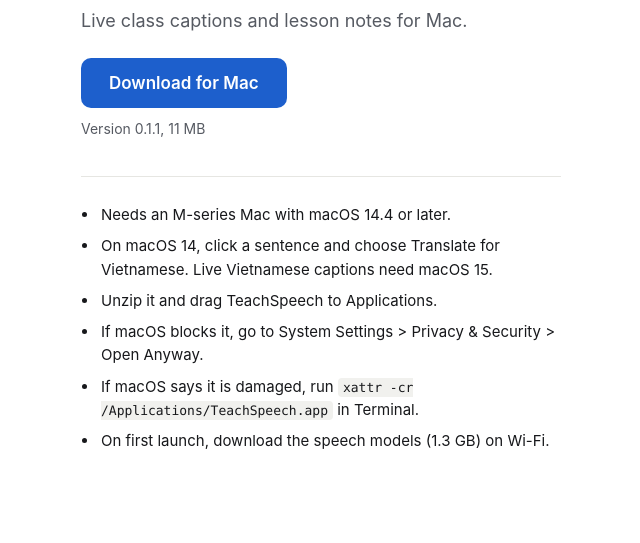
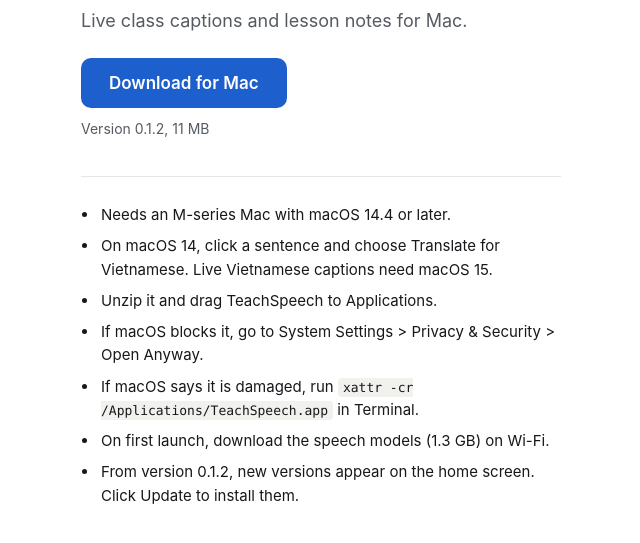
Before and after one commit to xNart99/TeachSpeech-download, a plain HTML site: page index.html in a window 1280 px wide. Shown: the part 115-658 px from the top of the page, without its empty margins (319-959 px from the left). Drawn offline with Linux system fonts and the light colour scheme.

Commit message:
Update download page for 0.1.2

```diff
--- a/index.html
+++ b/index.html
@@ -61,7 +61,7 @@ code { padding: 2px 5px; border-radius: 4px; background: var(--soft); font: 13px
   <h1>TeachSpeech</h1>
   <p class="lead">Live class captions and lesson notes for Mac.</p>
   <a class="download" href="https://github.com/xNart99/TeachSpeech-download/releases/latest/download/TeachSpeech.zip">Download for Mac</a>
-  <p class="version">Version 0.1.1, 11 MB</p>
+  <p class="version">Version 0.1.2, 11 MB</p>
   <ul>
     <li>Needs an M-series Mac with macOS 14.4 or later.</li>
     <li>On macOS 14, click a sentence and choose Translate for Vietnamese. Live Vietnamese captions need macOS 15.</li>
@@ -69,6 +69,7 @@ code { padding: 2px 5px; border-radius: 4px; background: var(--soft); font: 13px
     <li>If macOS blocks it, go to System Settings &gt; Privacy &amp; Security &gt; Open Anyway.</li>
     <li>If macOS says it is damaged, run <code>xattr -cr /Applications/TeachSpeech.app</code> in Terminal.</li>
     <li>On first launch, download the speech models (1.3 GB) on Wi-Fi.</li>
+    <li>From version 0.1.2, new versions appear on the home screen. Click Update to install them.</li>
   </ul>
 </main>
 </body>
```
